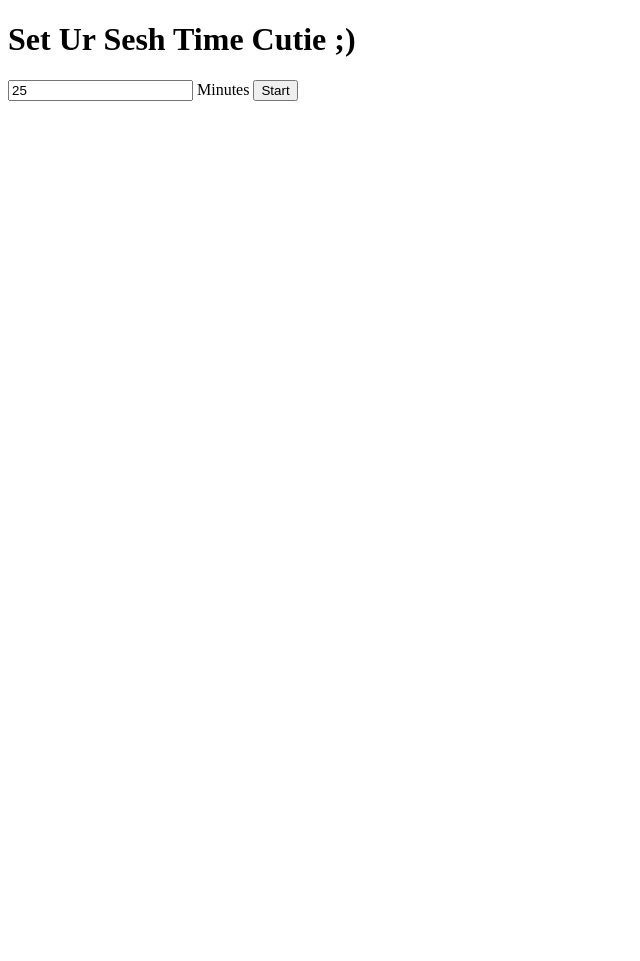
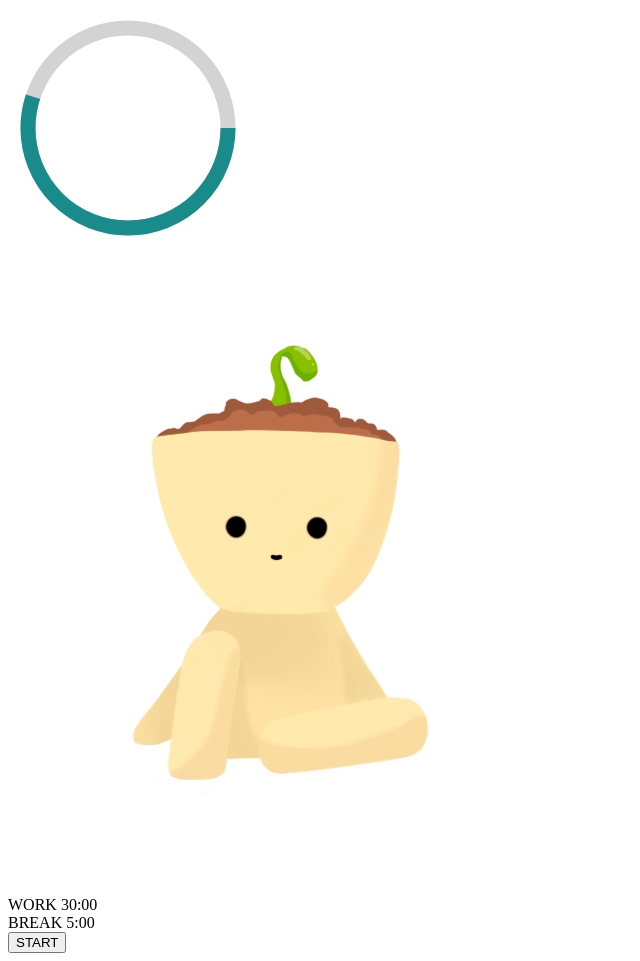
Before and after one commit to abbyleyva/PrettyLittleDesigners, an Electron app: page index.html in a window 800 px wide. Shown: the whole page, without its empty margins (0-640 px from the left). Before the commit the page ends 800 px from the top, so only its background shows below. Drawn offline with Linux system fonts and the light colour scheme.

Commit message:
updated index.html by faith

```diff
--- a/index.html
+++ b/index.html
@@ -1,4 +1,115 @@
 <!DOCTYPE html>
+<html lang="en">
+  <head>
+    <meta charset="UTF-8" />
+    <meta name="viewport" content="width=device-width, initial-scale=1.0" />
+    <title>Timer App</title>
+    <link rel="stylesheet" href="styles.css" />
+  </head>
+  <body>
+    <div class="timer-app">
+      <div class="timer-container">
+        <svg class="progress-ring" width="240" height="240">
+          <circle
+            class="progress-ring__circle"
+            stroke="lightgray"
+            stroke-width="15"
+            fill="transparent"
+            r="100"
+            cx="120"
+            cy="120"
+          />
+          <circle
+            class="progress-ring__circle progress"
+            stroke="#188B8A"
+            stroke-width="15"
+            fill="transparent"
+            r="100"
+            cx="120"
+            cy="120"
+            style="
+              transition: stroke-dashoffset 0.5s;
+              stroke-dasharray: 691;
+              stroke-dashoffset: 345.5;
+            "
+          />
+        </svg>
+        <img src="bloomie.png" alt="Cartoon Character" class="center-image" />
+      </div>
+      <div class="time-labels">
+        <div class="time-label">
+          <span class="label">WORK</span>
+          <span class="time" id="workTime">30:00</span>
+        </div>
+        <div class="time-label">
+          <span class="label">BREAK</span>
+          <span class="time" id="breakTime">5:00</span>
+        </div>
+      </div>
+      <button class="start-button">START</button>
+    </div>
+    <script src="timer.js"></script>
+  </body>
+</html>
+
+<!-- <!DOCTYPE html>
+<html lang="en">
+  <head>
+    <meta charset="UTF-8" />
+    <meta name="viewport" content="width=device-width, initial-scale=1.0" />
+    <title>Timer App</title>
+    <link rel="stylesheet" href="styles.css" />
+  </head>
+  <body>
+    <div class="timer-app">
+      <div class="settings-icon"> -->
+<!-- Optionally add a settings icon here -->
+<!-- </div>
+      <div class="timer-container">
+        <svg class="progress-ring" width="240" height="240">
+          <circle
+            class="progress-ring__circle"
+            stroke="lightgray"
+            stroke-width="15"
+            fill="transparent"
+            r="100"
+            cx="120"
+            cy="120"
+          />
+          <circle
+            class="progress-ring__circle progress"
+            stroke="#188B8A"
+            stroke-width="15"
+            fill="transparent"
+            r="100"
+            cx="120"
+            cy="120"
+            style="
+              transition: stroke-dashoffset 0.5s;
+              stroke-dasharray: 691;
+              stroke-dashoffset: 345.5;
+            "
+          />
+        </svg>
+        <img src="bloomie.png" alt="Cartoon Character" class="center-image" />
+        <div class="time-labels">
+          <div class="time-label">
+            <span class="label">WORK</span>
+            <span class="time" id="workTime">30:00</span>
+          </div>
+          <div class="time-label">
+            <span class="label">BREAK</span>
+            <span class="time" id="breakTime">5:00</span>
+          </div>
+        </div>
+        <button class="start-button">START</button>
+      </div>
+    </div>
+    <script src="timer.js"></script>
+  </body>
+</html> -->
+
+<!-- <!DOCTYPE html>
 <html>
 <head>
     <meta charset="UTF-8" />
@@ -25,3 +136,4 @@
     <script src="timer.js"></script>
 </body>
 </html>
+ -->
```
